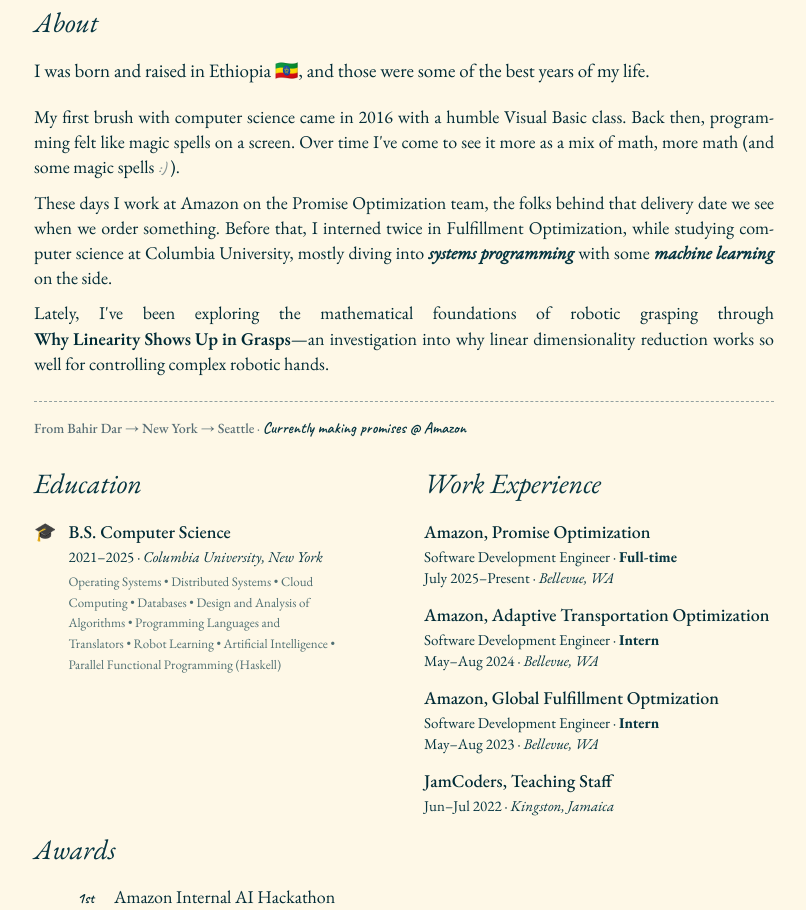
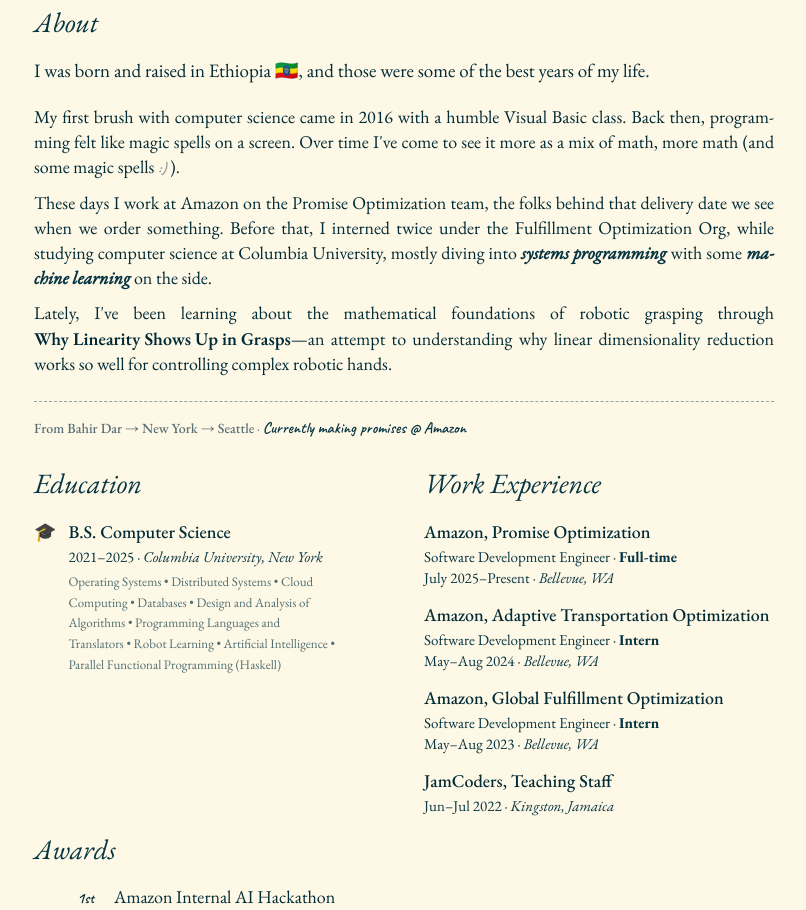
Before and after one commit to bereket-molla/is, a plain HTML site: page index.html in a window 1280 px wide. Shown: the part 266-1176 px from the top of the page, without its empty margins (236-1042 px from the left). Drawn offline with nearby package versions, Linux system fonts and the light colour scheme; a script that the page names is missing.

Commit message:
Update index.html

```diff
--- a/index.html
+++ b/index.html
@@ -47,15 +47,15 @@
                 <p>
                     These days I work at Amazon on the Promise Optimization team,
                     the folks behind that delivery date we see when we order something.
-                    Before that, I interned twice in
-                    Fulfillment Optimization, while studying computer science at Columbia University,
+                    Before that, I interned twice under the
+                    Fulfillment Optimization Org, while studying computer science at Columbia University,
                     mostly diving into <span class="subtle-tech">systems programming</span> with some
                     <span class="subtle-tech">machine learning</span> on the side.
                 </p>
                 <p>
-                    Lately, I've been exploring the mathematical foundations of robotic grasping through
-                    <a class="inline-link" href="https://react-blog-components-two.vercel.app/why-linear-works-for-grasps" target="_blank">Why Linearity Shows Up in Grasps</a>—an
-                    investigation into why linear dimensionality reduction works so well for controlling complex robotic hands.
+                    Lately, I've been learning about the mathematical foundations of robotic grasping through
+                    <a class="inline-link" href="https://react-blog-components-two.vercel.app/why-linear-works-for-grasps" target="_blank">Why Linearity Shows Up in Grasps</a>—an attempt
+                    to understanding why linear dimensionality reduction works so well for controlling complex robotic hands.
                 </p>
                 <p class="about-footer">
                     <span class="about-journey">From Bahir Dar → New York → Seattle</span> · <span class="about-current">Currently making promises @ Amazon</span>
@@ -91,7 +91,7 @@
                         </div>
 
                         <div class="work-item">
-                            <div class="work-title">Amazon, Global Fulfillment Optmization</div>
+                            <div class="work-title">Amazon, Global Fulfillment Optimization</div>
                             <div class="work-details">Software Development Engineer · <strong>Intern</strong></div>
                             <div class="work-details">May–Aug 2023 · <em>Bellevue, WA</em></div>
                         </div>
```
